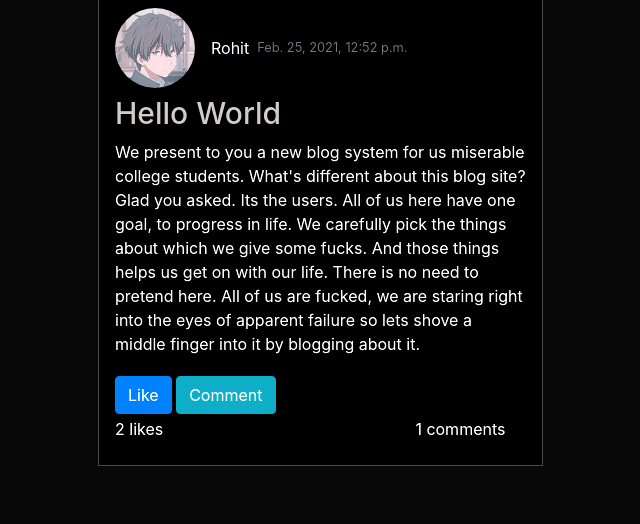
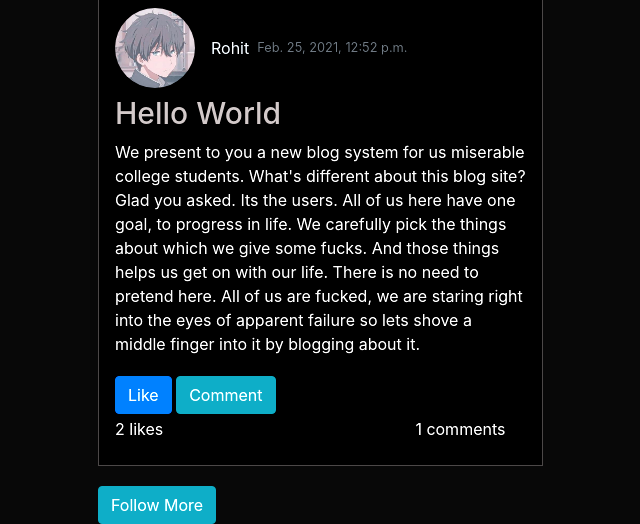
Before and after one commit to RohitRoy741/minor, a Django app: page / in a window 1280 px wide. Shown: the part 2223-2747 px from the top of the page, without its empty margins (272-912 px from the left). Before the commit the page ends 2689 px from the top, so only its background shows below. Run offline with Django 3.2, Linux system fonts and the light colour scheme; a user stored in the database is signed in; data comes from the database, SQL or seed files in the repository; both versions use the stored data as it was after the commit; some libraries are stand-ins or nearby versions.

Commit message:
Added homepage option

```diff
--- a/blog/templates/blog/home.html
+++ b/blog/templates/blog/home.html
@@ -29,4 +29,5 @@
             {% endif %}
         {% endfor %}
     {% endfor %}
+    <a href="{% url 'suggestions' %}" class="btn btn-info">Follow More</a>
 {% endblock content %}
```
Also changed, not shown: db.sqlite3.
